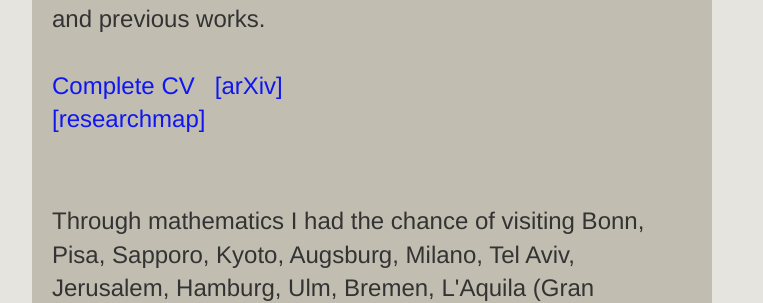
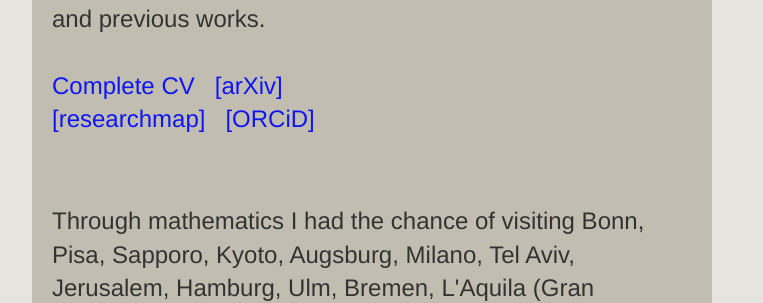
Before and after one commit to Cathelion/Cathelion.github.io, a Jekyll site: the page built from index.html, in a window 1280 px wide. Shown: the part 1226-1529 px from the top of the page, without its empty margins (268-1031 px from the left). Built offline with Jekyll 4.4.1, drawn with Linux system fonts in a browser that asks for light colours.

Commit message:
Update index.html

```diff
--- a/index.html
+++ b/index.html
@@ -19,7 +19,7 @@
          <br>
          <a class="insidep" href="/CV.pdf">Complete CV</a>
             &nbsp;
-         <a href="https://arxiv.org/search/?query=Gruen%2C+Florian&searchtype=author&abstracts=show&order=-announced_date_first&size=50">[arXiv]</a> &nbsp; <a href="https://researchmap.jp/floriangruen">[researchmap]</a>
+         <a href="https://arxiv.org/search/?query=Gruen%2C+Florian&searchtype=author&abstracts=show&order=-announced_date_first&size=50">[arXiv]</a> &nbsp; <a href="https://researchmap.jp/floriangruen">[researchmap]</a> &nbsp; <a href="https://orcid.org/0009-0004-1642-2782">[ORCiD]</a>
       </p>
    </div>
 
```
